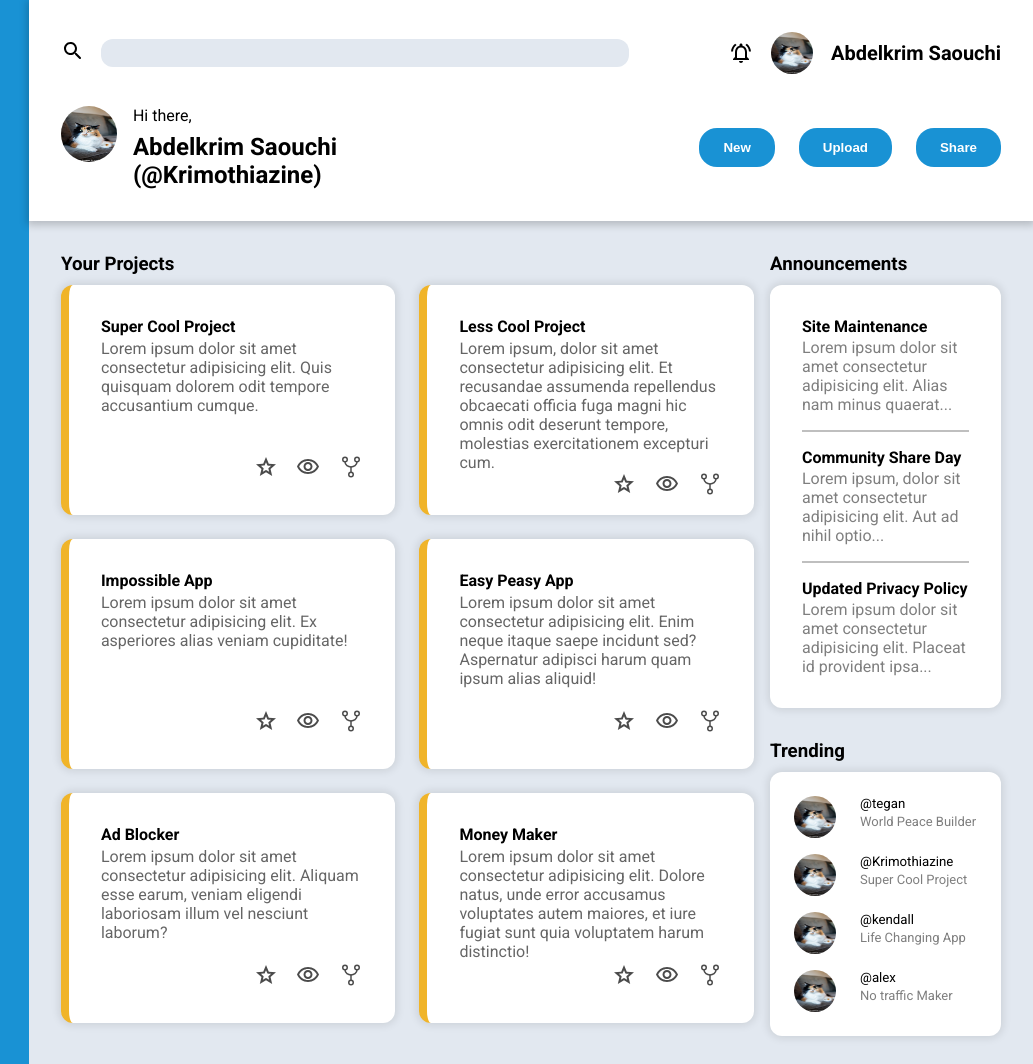
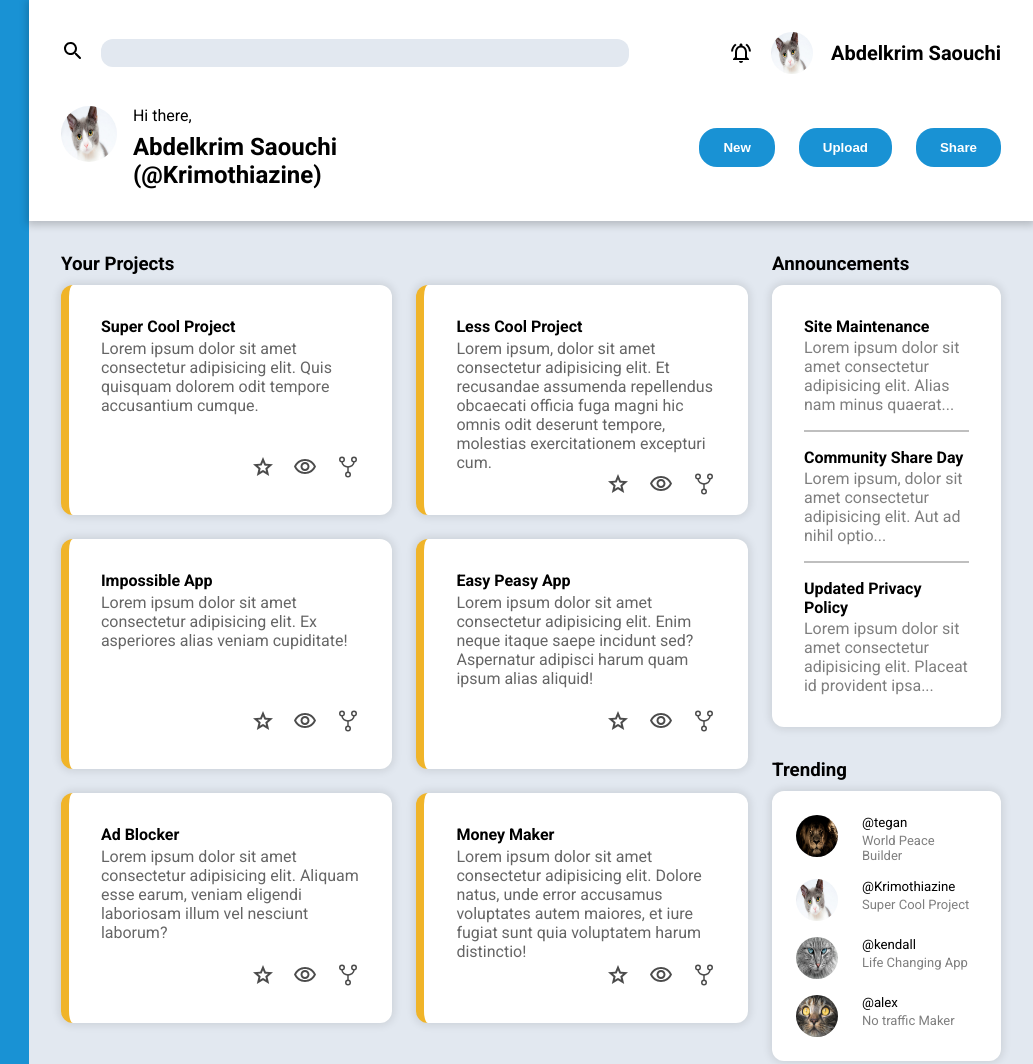
Before and after one commit to Abdelkrim-Saouchi/Admin-Dashboard, a plain HTML site: page index.html in a window 1280 px wide. Shown: the top 1064 px of the page, 247-1280 px from the left. Drawn offline with Linux system fonts and the light colour scheme.

Commit message:
Refactor

```diff
--- a/index.html
+++ b/index.html
@@ -17,13 +17,13 @@
                 </div>
                 <div class="profile-section">
                     <img src="./icons/notifications_active_black_24dp.svg" alt="notification icon" class="notification">
-                    <img src="./images/np_Cat with green eyes_5ngmZ4_free.jpg" alt="profile image" class="profile-img">
+                    <img src="./images/cat-g2998dc0b8_1920.jpg" alt="profile image" class="profile-img">
                     <p class="profile-name">Abdelkrim Saouchi</p>
                 </div>
             </div>
             <div class="control-bar">
                 <div class="say-hi">
-                    <img src="./images/np_Cat with green eyes_5ngmZ4_free.jpg" alt="profile image 2">
+                    <img src="./images/cat-g2998dc0b8_1920.jpg" alt="profile image 2">
                     <div class="intro">
                         <p>Hi there,</p>
                         <h2>Abdelkrim Saouchi (@Krimothiazine)</h2>
@@ -143,28 +143,28 @@
                 <h3>Trending</h3>
                 <div class="trending__card">
                     <div class="card__item">
-                        <img src="./images/np_Cat with green eyes_5ngmZ4_free.jpg" alt="profile img">
+                        <img src="./images/african-lion-g85496ea9d_1280.jpg" alt="profile img">
                         <div class="text">
                             <h5>@tegan</h5>
                             <p>World Peace Builder</p>
                         </div>
                     </div>
                     <div class="card__item">
-                        <img src="./images/np_Cat with green eyes_5ngmZ4_free.jpg" alt="profile img">
+                        <img src="./images/cat-g2998dc0b8_1920.jpg" alt="profile img">
                         <div class="text">
                             <h5>@Krimothiazine</h5>
                             <p>Super Cool Project</p>
                         </div>
                     </div>
                     <div class="card__item">
-                        <img src="./images/np_Cat with green eyes_5ngmZ4_free.jpg" alt="profile img">
+                        <img src="./images/cat-ga76a1987f_1280.jpg" alt="profile img">
                         <div class="text">
                             <h5>@kendall</h5>
                             <p>Life Changing App</p>
                         </div>
                     </div>
                     <div class="card__item">
-                        <img src="./images/np_Cat with green eyes_5ngmZ4_free.jpg" alt="profile img">
+                        <img src="./images/hd-wallpaper-g38a946ea3_1280.jpg" alt="profile img">
                         <div class="text">
                             <h5>@alex</h5>
                             <p>No traffic Maker</p>
--- a/style.css
+++ b/style.css
@@ -13,7 +13,7 @@ body {
 .container {
     display: grid;
     grid-template-columns: 1fr 5fr;
-    grid-template-rows: 1fr 5fr;
+    grid-template-rows: 1fr min-content;
     min-height: 100vh;
 }
 
@@ -27,8 +27,8 @@ body {
     background-color: rgb(255 255 255);
     display: grid;
     grid-template-columns: 1fr;
-    grid-template-rows: 1fr 1fr;
-    grid-template-rows: min-content;
+    grid-template-rows: min-content min-content;
+    align-content: center;
     gap: 32px;
 
     box-shadow: 0px 2px 8px 2px rgba(0, 0, 0, 0.2);
@@ -80,6 +80,11 @@ ul li {
     width: 42px;
 }
 
+.logo,
+ul li {
+    cursor: pointer;
+}
+
 .sidebar ul {
     display: grid;
     grid-template-columns: 1fr;
@@ -89,6 +94,7 @@ ul li {
 .settings_1 {
     margin-bottom: 48px;
 }
+
 
 /* header styles */
 .nav-bar {
@@ -101,6 +107,8 @@ ul li {
 .control-bar {
     display: grid;
     grid-template-columns: 1fr 1fr;
+    grid-template-rows: max-content;
+    align-items: center;
 }
 
 .search-section {
@@ -141,6 +149,14 @@ ul li {
     padding-left: 15px;
     max-width: 90%;
 }
+
+.profile-img,
+.profile-name,
+.notification,
+.search-section label {
+    cursor: pointer;
+}
+
 .say-hi {
     display: grid;
     grid-template-columns: min-content 1fr;
@@ -155,6 +171,7 @@ ul li {
     width: 56px;
     height: 56px;
     border-radius: 50%;
+    cursor: pointer;
 }
 
 .control-btns {
@@ -173,15 +190,20 @@ ul li {
     background-color: rgb(25 146 212);
     color: white;
     font-weight: 700;
+    cursor: pointer;
+}
+
+.control-btns button:is(:hover, :focus) {
+    background-color: rgb(25 92 212);
 }
 
 /*styles content */
 .content {
     display: grid;
     grid-template-columns: 3fr 1fr;
-    grid-template-rows: min-content 1fr;
+    grid-template-rows: min-content min-content;
     row-gap: 32px;
-    column-gap: 16px;
+    column-gap: 24px;
 }
 
 .projects {
@@ -213,8 +235,6 @@ ul li {
     color: rgb(1 1 1);
 }
 
-
-
 .trending .trending__card {
     background-color: rgb(255 255 255);
     margin-top: 10px;
@@ -234,6 +254,7 @@ ul li {
 .card__item img {
     width: 42px;
     height: 42px;
+    /* height: auto; */
     border-radius: 50%;
     margin-right: 24px;
 }
@@ -274,6 +295,7 @@ ul li {
 .card .card-icons img {
     width: 24px;
     opacity: 0.7;
+    cursor: pointer;
 }
 
 .card .card-icons img:not(:last-child) {
@@ -289,3 +311,12 @@ ul li {
 .card {
     box-shadow: 0px 0px 8px 2px rgb(0 0 0 / 10%);
 }
+
+h4, h5 {
+    cursor: pointer;
+}
+
+h4:is(:hover, :focus),
+h5:is(:hover, :focus) {
+    color: rgb(240 180 41);
+}
```
Also changed, not shown: images/african-lion-g85496ea9d_1280.jpg (added), images/cat-g2998dc0b8_1920.jpg (added), images/cat-ga76a1987f_1280.jpg (added), images/hd-wallpaper-g38a946ea3_1280.jpg (added), images/np_Cat with green eyes_5ngmZ4_free.jpg (deleted).
